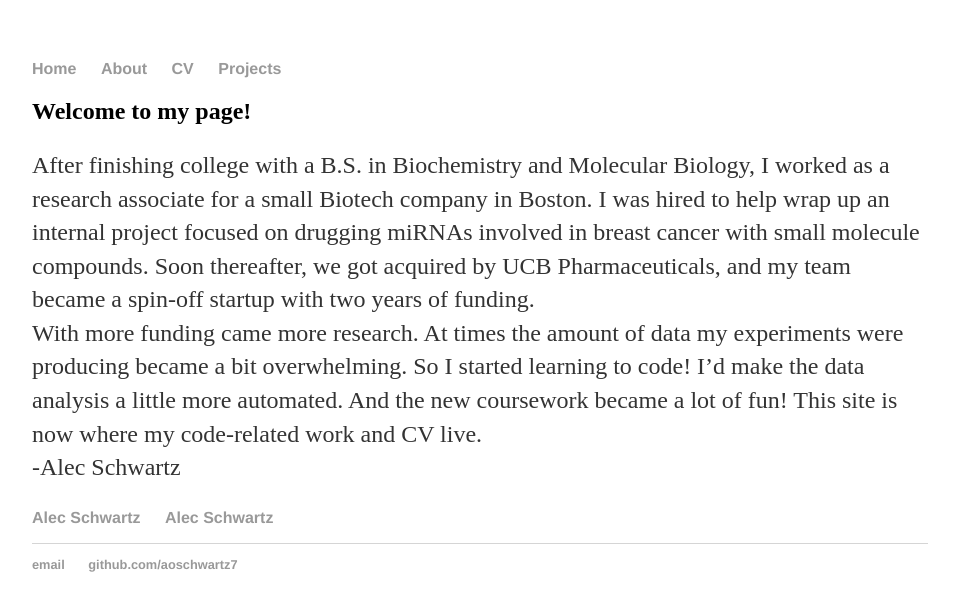
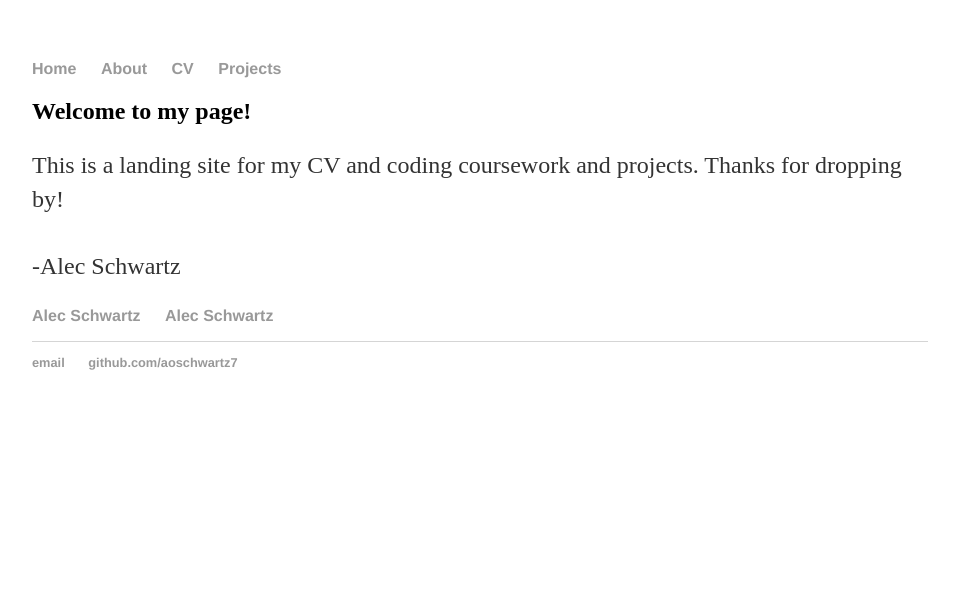
Before and after one commit to aoschwartz7/aoschwartz7.github.io, a Jekyll site: the page built from index.html, in a window 1280 px wide. Shown: the top 611 px of the page, without its empty margins (160-1119 px from the left). Built offline with Jekyll 4.4.1, drawn with Linux system fonts in a browser that asks for light colours.

Commit message:
Update index.html

```diff
--- a/index.html
+++ b/index.html
@@ -4,15 +4,6 @@ title: Alec Schwartz
 ---
 <div class="blurb">
 	<h2>Welcome to my page!</h2>
-	<p>After finishing college with a B.S. in Biochemistry and Molecular Biology,
-	I worked as a research associate for a small Biotech company in Boston.
-	I was hired to help wrap up an internal project focused on drugging miRNAs
-	involved in breast cancer with small molecule compounds.
-	Soon thereafter, we got acquired by UCB Pharmaceuticals, and my team became a spin-off startup
-	with two years of funding. <br>
-	With more funding came more research. At times the amount of data my experiments were producing
-	became a bit overwhelming. So I started learning to code!
-	I’d make the data analysis a little more automated. And the new coursework became a lot of fun!
-	This site is now where my code-related work and CV live. <br>
+	<p>This is a landing site for my CV and coding coursework and projects. Thanks for dropping by! <br><br>
 	-Alec Schwartz </p>
 </div><!-- /.blurb -->
```
